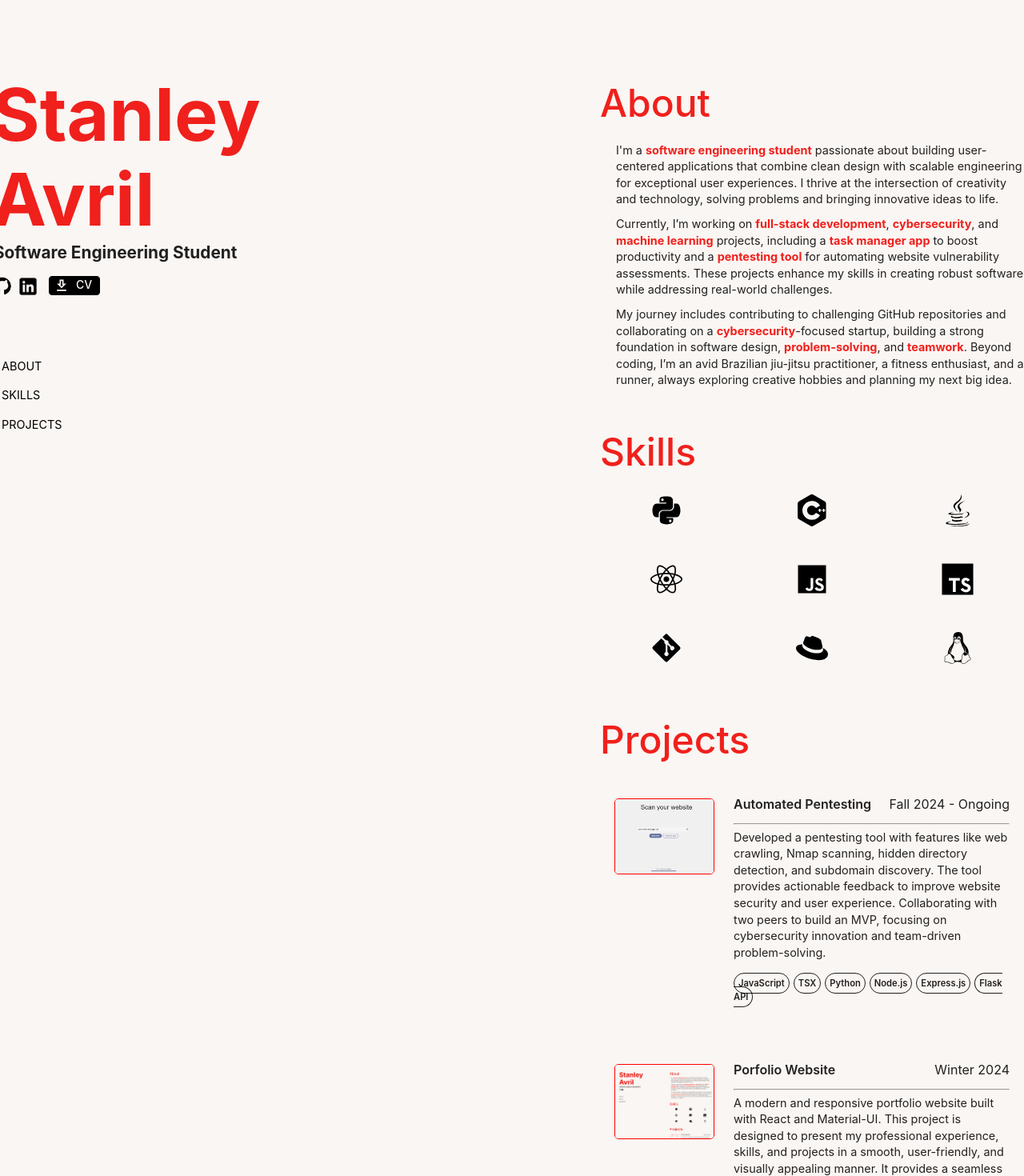
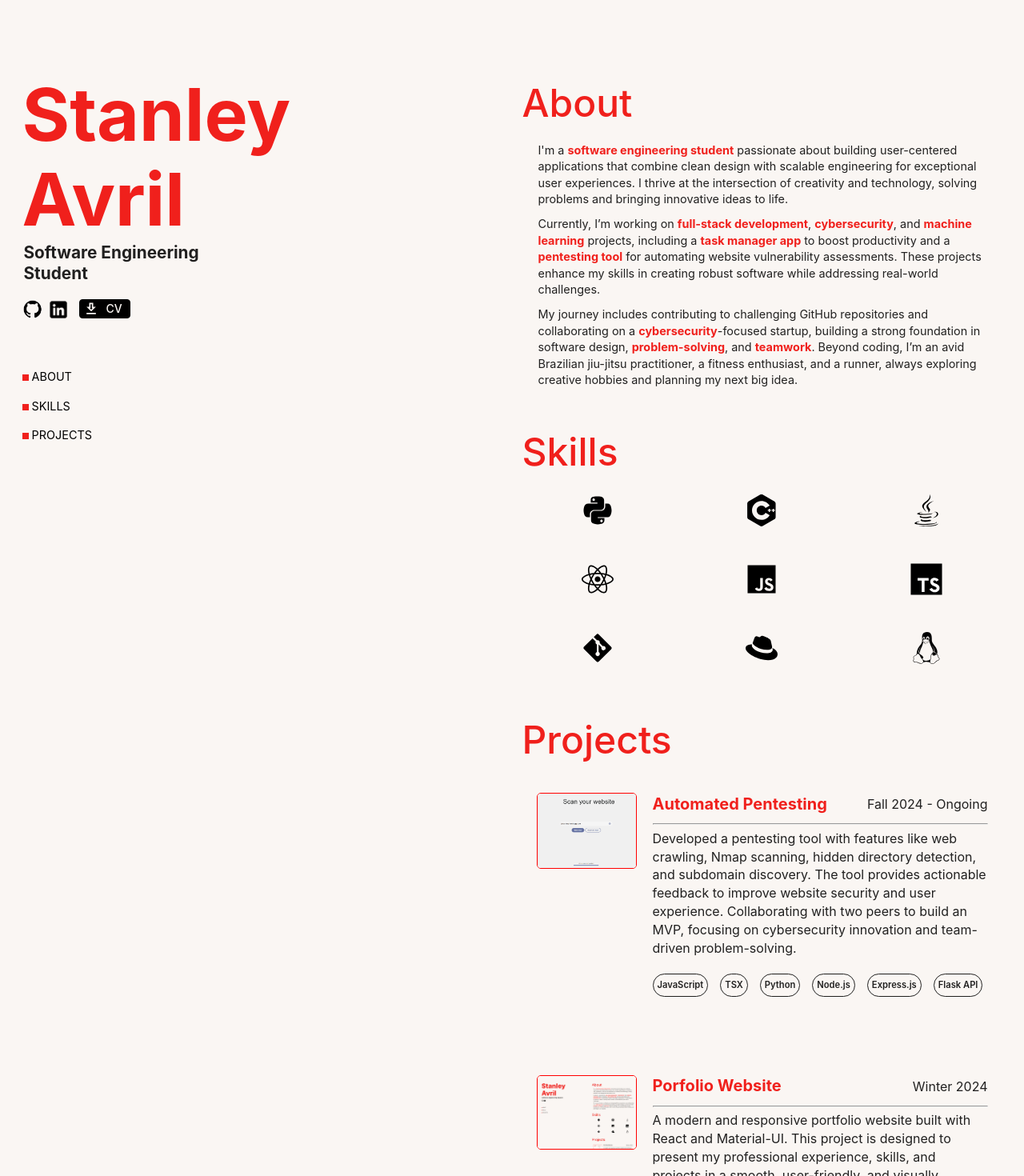
Before and after one commit to stanleyavril123/myPortfolio, a React (Create React App) app: page / in a window 1280 px wide. Shown: the top 1470 px of the page at 80% size. Built offline with nearby package versions, Linux system fonts and the light colour scheme; a web font is replaced by a local one.

Commit message:
made it responsive

```diff
--- a/src/App.jsx
+++ b/src/App.jsx
@@ -8,28 +8,32 @@ import About from "./components/About";
 import Skills from "./components/Skills";
 
 function App() {
-  const containerMaxWidth = 1200;
-  const halfContainerWidth = containerMaxWidth / 2;
-  const gapBetweenSections = 150;
-
   return (
     <Box
       sx={{
         minHeight: "100vh",
         display: "flex",
-        justifyContent: "center",
+        flexDirection: "column",
+        padding: 2,
+        "@media (min-width:1181px)": {
+          flexDirection: "row",
+          justifyContent: "center",
+          padding: 0,
+        },
       }}
     >
-      {/* Left */}
+      {/* Left Section */}
       <Box
         sx={{
-          position: "fixed",
-          top: "90px",
-          left: `calc(50% - ${halfContainerWidth}px - ${gapBetweenSections}px + 100px)`,
-          display: "flex",
-          flexDirection: "column",
-          gap: 2,
-          width: `${halfContainerWidth - gapBetweenSections}px`,
+          position: "static",
+          width: "100%",
+          "@media (min-width:1181px)": {
+            position: "fixed",
+            top: "90px",
+            left: "calc(50% - 612.5px)",
+            width: "300px",
+            spacing: "67px",
+          },
         }}
       >
         <Header />
@@ -37,13 +41,19 @@ function App() {
         <NavButton />
       </Box>
 
-      {/* Right */}
+      {/* Right Section */}
       <Box
         sx={{
-          marginLeft: `${halfContainerWidth + gapBetweenSections}px`,
-          paddingTop: "100px",
-          paddingBottom: "100px",
-          width: "600px",
+          marginLeft: 0,
+          width: "100%",
+          paddingTop: "20px",
+          paddingBottom: "20px",
+          "@media (min-width:1181px)": {
+            marginLeft: "625px",
+            width: "600px",
+            paddingTop: "100px",
+            paddingBottom: "100px",
+          },
         }}
       >
         <Stack spacing={5}>
--- a/src/components/Header.jsx
+++ b/src/components/Header.jsx
@@ -2,18 +2,14 @@ import React from "react";
 import { Typography } from "@mui/material";
 
 const Header = () => (
-
   <>
     <div>
-            <Typography variant="h1"  >Stanley Avril</Typography>
-            <Typography variant="h4" sx={{ marginLeft: '2px' }}>
+      <Typography variant="h1">Stanley Avril</Typography>
+      <Typography variant="h4" sx={{ marginLeft: "2px", marginBottom: "20px" }}>
         Software Engineering Student
       </Typography>
     </div>
   </>
-
-
-
-)
+);
 
 export default Header;
--- a/src/components/ProjectCard.jsx
+++ b/src/components/ProjectCard.jsx
@@ -1,32 +1,31 @@
 import React from "react";
 import { Box, Typography } from "@mui/material";
 import Language from "./Language";
-// import githubImage from '../assets/github.png';
 
 const ProjectCard = ({ title, description, date, languages, imagePath }) => {
   return (
     <Box
       sx={{
         display: "flex",
-        flexDirection: "row",
+        flexDirection: { xs: "row", sm: "row" },
         alignItems: "flex-start",
+        gap: "20px",
         cursor: "pointer",
+        marginBottom: "30px",
       }}
     >
       <img
         style={{
           width: "125px",
           height: "auto",
-          marginRight: "24px",
-          marginBottom: "75px",
-          marginTop: "7px",
           borderRadius: "5px",
           border: "1px solid red",
           display: "block",
         }}
         src={imagePath}
-        alt=""
+        alt="Project"
       />
+
       <Box sx={{ flex: 1 }}>
         <Box
           sx={{
@@ -36,26 +35,49 @@ const ProjectCard = ({ title, description, date, languages, imagePath }) => {
             marginBottom: "10px",
           }}
         >
-          <Typography variant="h3" className="project-title">
+          <Typography
+            variant="h5"
+            sx={{
+              fontSize: { xs: "16px", sm: "20px" },
+              fontWeight: "bold",
+            }}
+          >
             {title}
           </Typography>
-          <Typography variant="subtitle1">{date}</Typography>
+          <Typography
+            variant="subtitle1"
+            sx={{
+              fontSize: { xs: "14px", sm: "16px" },
+              marginLeft: "10px",
+            }}
+          >
+            {date}
+          </Typography>
         </Box>
         <hr />
-        <Typography variant="body2" sx={{ marginBottom: "20px" }}>
+        <Typography
+          variant="body2"
+          sx={{
+            marginBottom: "20px",
+            fontSize: { xs: "14px", sm: "16px" },
+          }}
+        >
           {description}
         </Typography>
-        {languages.map((language, index) => (
-          <Language
-            Language={language}
-            key={index}
-            sx={{
-              paddingRight: "600px",
-            }}
-          />
-        ))}
+        <Box
+          sx={{
+            display: "flex",
+            flexWrap: "wrap",
+            gap: "10px",
+          }}
+        >
+          {languages.map((language, index) => (
+            <Language Language={language} key={index} />
+          ))}
+        </Box>
       </Box>
     </Box>
   );
 };
+
 export default ProjectCard;
--- a/src/components/ProjectWindow.jsx
+++ b/src/components/ProjectWindow.jsx
@@ -1,50 +1,58 @@
-import React, { useState } from "react";
+import React, { useState, forwardRef } from "react";
 import {
   Dialog,
   DialogTitle,
   DialogContent,
   Box,
   Typography,
+  Slide,
 } from "@mui/material";
-import Slide from "@mui/material/Slide";
-import { forwardRef } from "react";
 import GitLink from "./GitLink.jsx";
 
 const SlideTransition = forwardRef(function SlideTransition(props, ref) {
   return <Slide direction="up" ref={ref} {...props} />;
 });
+
 const ProjectWindow = ({ openWindow, handleClose, selectedProject }) => {
   const [isExiting, setIsExiting] = useState(false);
 
   const handleDialogClose = () => {
     setIsExiting(true);
   };
+
   const handleExited = () => {
     setIsExiting(false);
     handleClose();
   };
+
   if (!selectedProject) return null;
+
   return (
     <Dialog
       open={openWindow && !isExiting}
       onClose={handleDialogClose}
       scroll="body"
-      maxWidth={false}
       TransitionComponent={SlideTransition}
       TransitionProps={{
         onExited: handleExited,
         timeout: { enter: 500, exit: 500 },
       }}
       keepMounted
+      maxWidth={false}
       sx={{
         "& .MuiDialog-paper": {
-          maxHeight: "none",
+          maxWidth: "none",
           background: "#eaeaea",
-          height: "2770px",
-          overflow: "visible",
-          width: "1200px",
+          width: {
+            xs: "95vw",
+            sm: "90vw",
+            md: "80vw",
+            lg: "1200px",
+          },
           borderRadius: "12px",
-          top: "300px",
+          top: { xs: "20px", sm: "50px", lg: "100px" },
+          padding: { xs: "16px", sm: "24px" },
+          overflowY: "auto",
         },
       }}
       slotProps={{
@@ -53,23 +61,23 @@ const ProjectWindow = ({ openWindow, handleClose, selectedProject }) => {
         },
       }}
     >
+      {/* Header */}
       <Box
         sx={{
           display: "flex",
-          justifyContent: "space-between",
-          alignItems: "center",
-          padding: 2,
-          marginBottom: 2,
+          flexDirection: { xs: "column", sm: "row" },
+          alignItems: "flex-start",
+          gap: { xs: 2, sm: 5 },
         }}
       >
         <DialogTitle
           variant="h5"
           sx={{
-            maxWidth: "570px",
             wordWrap: "break-word",
             whiteSpace: "normal",
             overflow: "hidden",
             margin: 0,
+            flex: 1,
           }}
         >
           {selectedProject.title}
@@ -77,35 +85,46 @@ const ProjectWindow = ({ openWindow, handleClose, selectedProject }) => {
 
         <Box
           sx={{
-            display: "flex",
-            flexDirection: "column",
-            marginLeft: 10,
-            paddingTop: "70px",
+            marginTop: { xs: 2, sm: 0 },
+            flex: 1,
           }}
         >
-          <Typography variant="body2">{selectedProject.description}</Typography>
+          <Typography
+            variant="body2"
+            sx={{
+              fontSize: { xs: "14px", sm: "16px" },
+            }}
+          >
+            {selectedProject.description}
+          </Typography>
           <GitLink
             repoLink={selectedProject.link[0]}
             text={selectedProject.link[1]}
+            sx={{ marginTop: 2 }}
           />
         </Box>
       </Box>
 
+      {/* Content */}
       <DialogContent>
         <Box
           sx={{
             display: "flex",
             flexDirection: "column",
             alignItems: "center",
-            gap: 5,
+            gap: 4,
           }}
         >
           {selectedProject.images.map((image, index) => (
             <img
-              alt=""
               key={index}
+              alt={`Project ${index}`}
               src={image}
-              style={{ height: "auto", width: "1100px", borderRadius: "10px" }}
+              style={{
+                maxWidth: "100%",
+                height: "auto",
+                borderRadius: "10px",
+              }}
             />
           ))}
         </Box>
--- a/src/styles/theme.js
+++ b/src/styles/theme.js
@@ -36,6 +36,9 @@ const theme = createTheme({
       fontSize: "6rem",
       fontWeight: 600,
       color: "#f0201c",
+      "@media (max-width:1179px)": {
+        fontSize: "3rem",
+      },
     },
     body1: {
       fontSize: "0.7rem",
```
Lines whose indentation alone changed are shown as unchanged.
